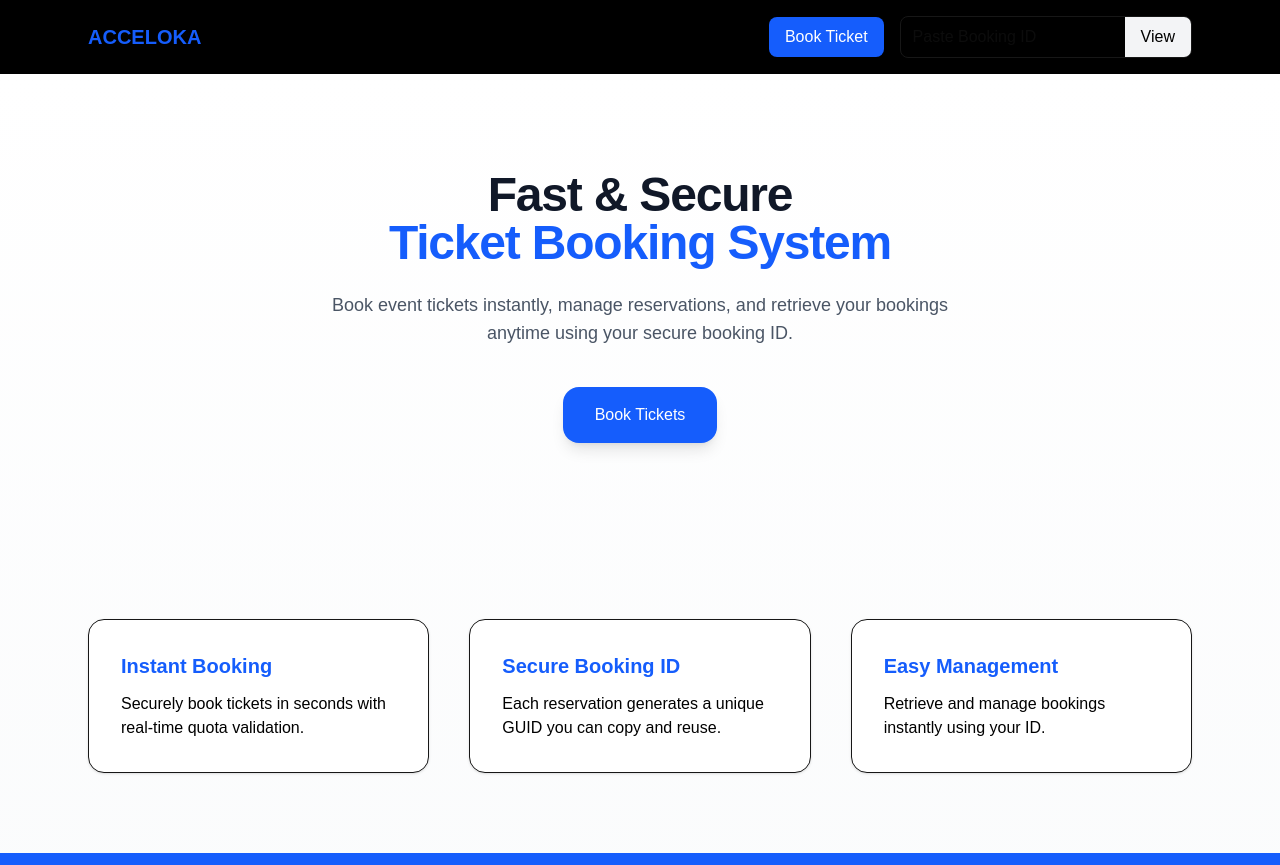
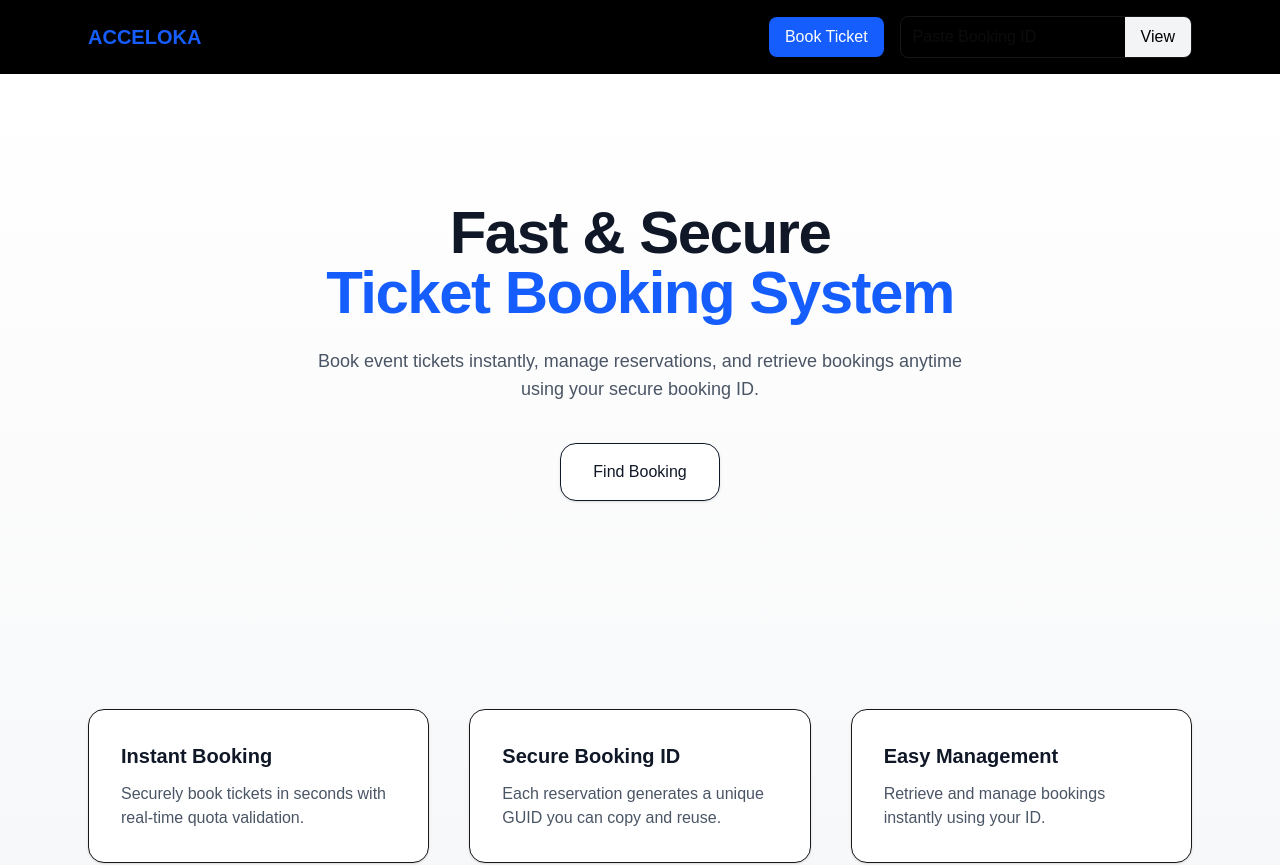
Before and after one commit to ElmWill/Acceloka.UI, a Next.js app in the folder acceloka/: page / in a window 1280 px wide. Shown: the top 865 px of the page. Built offline with nearby package versions, Linux system fonts and the light colour scheme.

Commit message:
fix UI for landing page

```diff
--- a/acceloka/app/page.tsx
+++ b/acceloka/app/page.tsx
@@ -1,65 +1,92 @@
+"use client";
+
 import Link from "next/link";
+import { useEffect, useState } from "react";
 
 export default function HomePage() {
+    const [mounted, setMounted] = useState(false);
+
+    useEffect(() => {
+        setMounted(true);
+    }, []);
+
     return (
-    <div className="min-h-screen bg-gradient-to-b from-white to-gray-50">
+        <div className="min-h-screen bg-gradient-to-b from-white to-gray-100 dark:from-gray-950 dark:to-gray-900 transition-colors duration-500">
 
-      <section className="max-w-6xl mx-auto px-6 py-24 text-center">
+            <section className="relative overflow-hidden">
 
-        <h1 className="text-5xl font-extrabold tracking-tight text-gray-900">
+                <div className="absolute inset-0 -z-10">
+                    <div className="absolute top-[-100px] left-1/2 -translate-x-1/2 w-[600px] h-[600px] bg-blue-500/30 dark:bg-blue-600/20 blur-3xl rounded-full animate-pulse" />
+                </div>
+
+                <div className="max-w-6xl mx-auto px-6 py-32 text-center">
+
+                    <h1
+                        className={`text-5xl md:text-6xl font-extrabold tracking-tight transition-all duration-1000
+                        ${mounted ? "opacity-100 translate-y-0" : "opacity-0 translate-y-6"}
+                        text-gray-900 dark:text-white`}
+                    >
                         Fast & Secure
-          <span className="block text-blue-600">
+                        <span className="block text-blue-600 dark:text-blue-400">
                             Ticket Booking System
                         </span>
                     </h1>
 
-        <p className="mt-6 text-lg text-gray-600 max-w-2xl mx-auto">
+                    <p
+                        className={`mt-6 text-lg max-w-2xl mx-auto transition-all duration-1000 delay-200
+                        ${mounted ? "opacity-100 translate-y-0" : "opacity-0 translate-y-6"}
+                        text-gray-600 dark:text-gray-300`}
+                    >
                         Book event tickets instantly, manage reservations,
-          and retrieve your bookings anytime using your secure booking ID.
+                        and retrieve bookings anytime using your secure booking ID.
                     </p>
 
-        <div className="mt-10 flex justify-center gap-6">
+                    <div
+                        className={`mt-10 flex justify-center gap-6 transition-all duration-1000 delay-400
+                        ${mounted ? "opacity-100 translate-y-0" : "opacity-0 translate-y-6"}`}
+                    >
                         <Link
                             href="/tickets"
-            className="px-8 py-4 bg-blue-600 text-white rounded-2xl shadow-lg hover:bg-blue-700 transition"
+                            className="px-8 py-4 bg-white dark:bg-gray-800 border dark:border-gray-700 text-gray-900 dark:text-gray-100 rounded-2xl shadow-sm hover:scale-105 transition"
                         >
-            Book Tickets
+                            Find Booking
                         </Link>
+                    </div>
+
                 </div>
             </section>
 
             <section className="max-w-6xl mx-auto px-6 py-20 grid md:grid-cols-3 gap-10">
 
-        <div className="bg-white p-8 rounded-2xl shadow-sm border">
-          <h3 className="text-xl font-semibold text-blue-600 mb-3">
-            Instant Booking
+                {[
+                    {
+                        title: "Instant Booking",
+                        desc: "Securely book tickets in seconds with real-time quota validation.",
+                    },
+                    {
+                        title: "Secure Booking ID",
+                        desc: "Each reservation generates a unique GUID you can copy and reuse.",
+                    },
+                    {
+                        title: "Easy Management",
+                        desc: "Retrieve and manage bookings instantly using your ID.",
+                    },
+                ].map((feature, i) => (
+                    <div
+                        key={i}
+                        className="bg-white dark:bg-gray-900 border dark:border-gray-800 p-8 rounded-2xl shadow-sm hover:shadow-lg transition"
+                    >
+                        <h3 className="text-xl font-semibold mb-3 text-gray-900 dark:text-white">
+                            {feature.title}
                         </h3>
-          <p className="text-black">
-            Securely book tickets in seconds with real-time quota validation.
+                        <p className="text-gray-600 dark:text-gray-400">
+                            {feature.desc}
                         </p>
                     </div>
-
-        <div className="bg-white p-8 rounded-2xl shadow-sm border">
-          <h3 className="text-xl font-semibold text-blue-600 mb-3">
-            Secure Booking ID
-          </h3>
-          <p className="text-black">
-            Each reservation generates a unique GUID you can copy and reuse.
-          </p>
-        </div>
-
-        <div className="bg-white p-8 rounded-2xl shadow-sm border">
-          <h3 className="text-xl font-semibold text-blue-600 mb-3">
-            Easy Management
-          </h3>
-          <p className="text-black">
-            Retrieve and manage bookings instantly using your ID.
-          </p>
-        </div>
-
+                ))}
             </section>
 
-      <section className="bg-blue-600 py-20 text-center text-white">
+            <section className="py-24 text-center bg-blue-600 dark:bg-blue-700 text-white">
 
                 <h2 className="text-3xl font-bold">
                     Ready to book your tickets?
@@ -71,7 +98,7 @@ export default function HomePage() {
 
                 <Link
                     href="/tickets"
-          className="inline-block mt-8 px-8 py-4 bg-white text-blue-600 font-semibold rounded-2xl shadow-lg hover:bg-gray-100 transition"
+                    className="inline-block mt-8 px-8 py-4 bg-white text-blue-600 font-semibold rounded-2xl shadow-lg hover:scale-105 transition"
                 >
                     Get Started
                 </Link>
```
Lines whose indentation alone changed are shown as unchanged.
